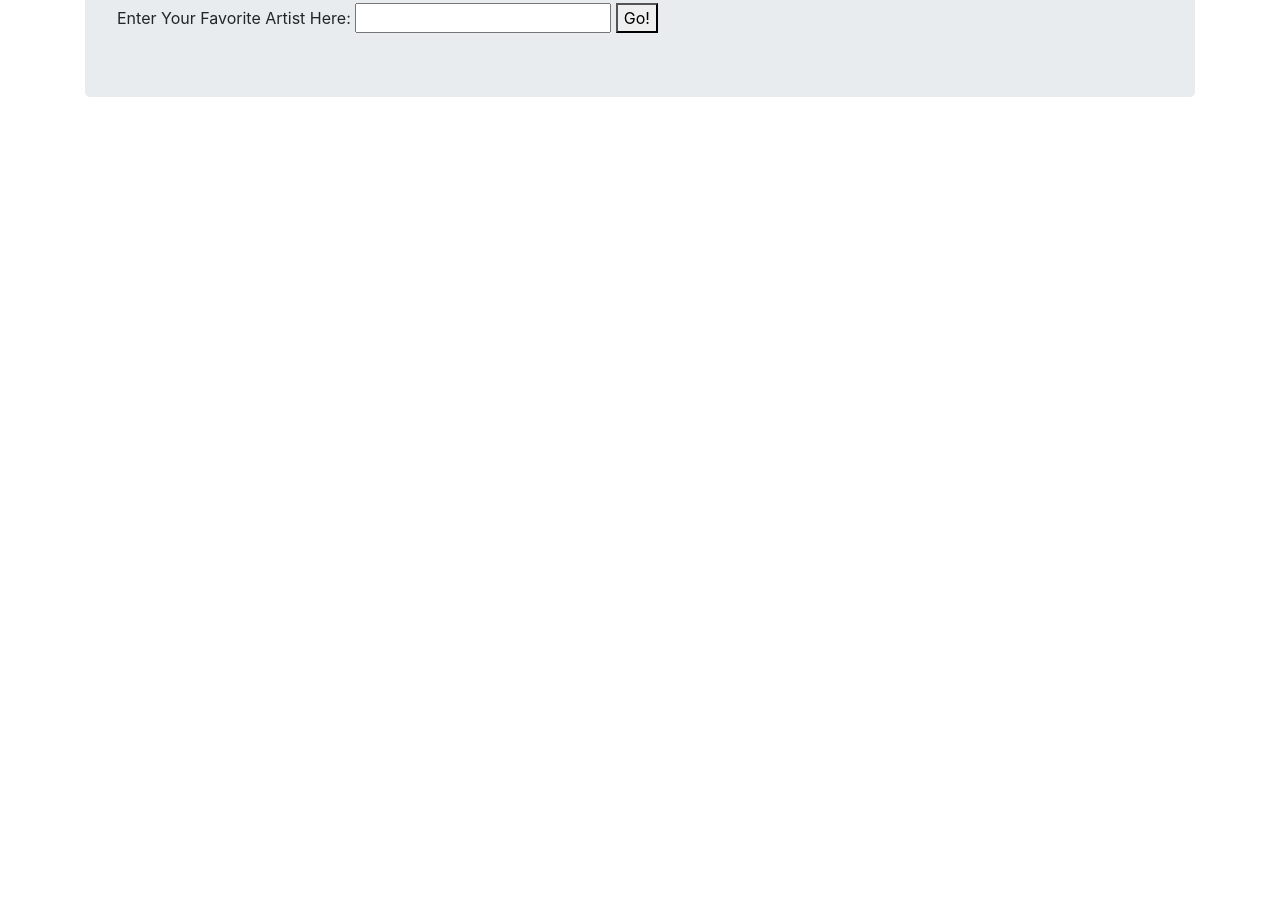
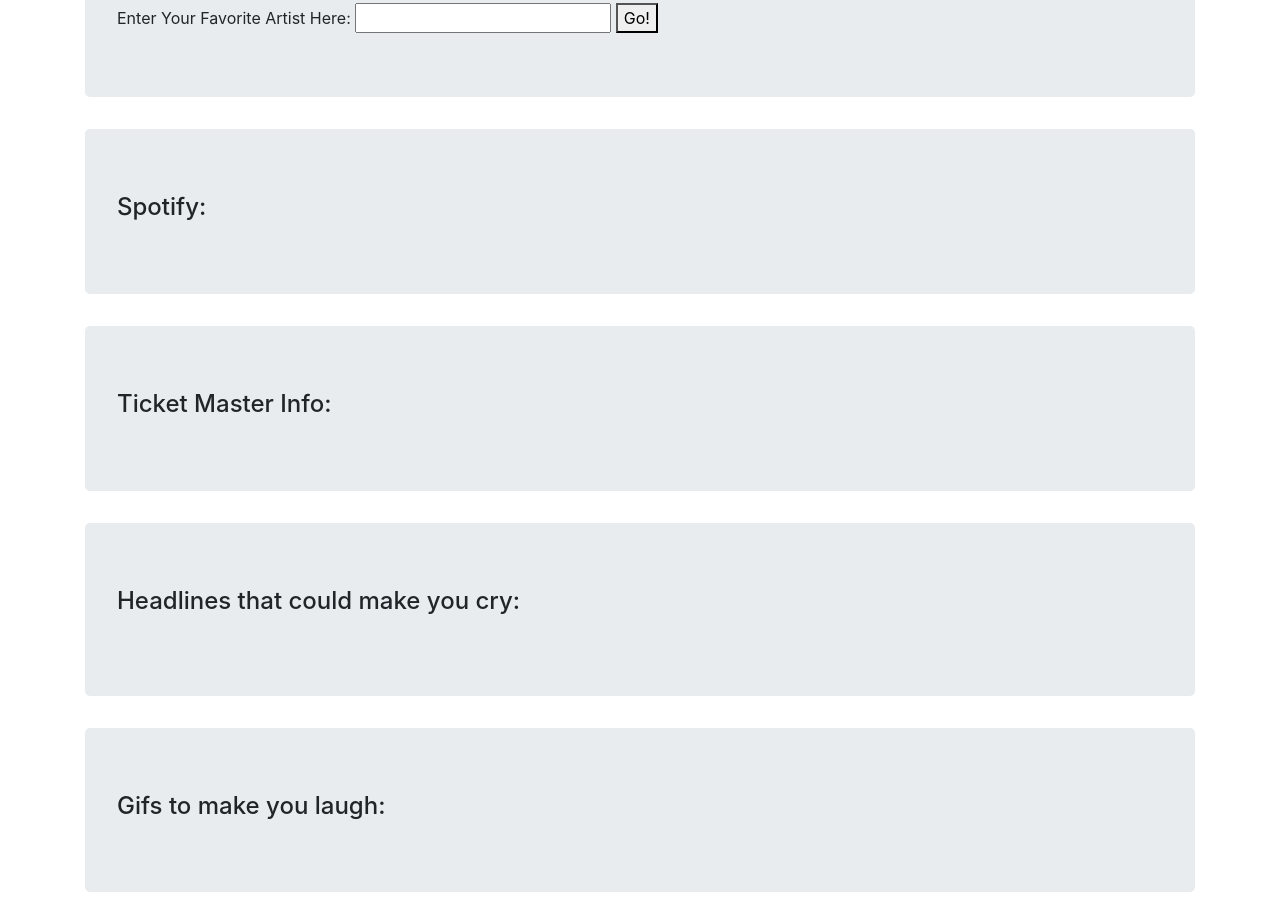
Before and after one commit to mriguez777/project-one, a plain HTML site: page index.html in a window 1280 px wide. Shown: the part 358-1282 px from the top of the page. Before the commit the page ends 800 px from the top, so only its background shows below. Drawn offline with nearby package versions, Linux system fonts and the light colour scheme.

Commit message:
updating function

```diff
--- a/assets/app.js
+++ b/assets/app.js
@@ -3,6 +3,7 @@ $(document).ready(function () {
         e.preventDefault();
         $("#artistHeadline").empty();
         $("#newsDisplay").empty();
+        $("#gifImage").empty();
 
         var artist = $("input[name='artist']").val();
         console.log(artist);
@@ -19,10 +20,8 @@ $(document).ready(function () {
 
             $("#artistHeadline").append(data.articles[0].title);
             $("#newsDisplay").append(data.articles[0].description);
-
+            //insert next api call
         }).then(function () {
-            //insert next api call
-            $("gifDisplay").empty();
 
             var queryURL2 =
                 "https://api.giphy.com/v1/gifs/search?q=" +
@@ -47,12 +46,8 @@ $(document).ready(function () {
                     newgifDiv.prepend(gifImage);
                     // Prependng the animalDiv to the HTML page in the "#gifs-appear-here" div
                     $("#gifImage").prepend(newgifDiv);
-
                 };
-
             });
-
         });
-
-    })
-})
+    });
+});
--- a/index.html
+++ b/index.html
@@ -40,26 +40,53 @@
                 </div>
             </div>
         </div>
+
+        <!-- <div class="row">
+            <div class="col-xl-12">
+                <div class="jumbotron">
+                    <div id="artistHeader">
+                    </div>
+                </div>
+            </div>
+        </div> -->
         <div class="row">
             <div class="col-xl-12">
-                <div id="artistHeader">
-
+                <div class="jumbotron">
+                    <div class="spotDiv" id="spotDisplay">
+                        <h4>Spotify:</h4>
                     </div>
+                </div>
+            </div>
+        </div>
+        <div class="row">
+            <div class="col-xl-12">
+                <div class="jumbotron">
+                <div class="tmDiv" id="tmDisplay">
+                    <h4>Ticket Master Info:</h4>
+                </div>
+            </div>
+            </div>
+        </div>
+        <div class="row">
+            <div class="col-xl-12">
+                <div class="jumbotron">
                     <div class="newsDiv">
+                        <h4>Headlines that could make you cry:</h4>
                         <h1 id="artistHeadline"></h1>
                         <p id="newsDisplay"></p>
                     </div>
-                <div class="spotDiv" id="spotDisplay">
-
                 </div>
+            </div>
+        </div>
+        <div class="row">
+            <div class="col-xl-12">
+                <div class="jumbotron">
                     <div class="gifDiv">
+                        <h4>Gifs to make you laugh:</h4>
                         <div id="gifImage">
                         </div>
                     </div>
-                <div class="tmDiv" id="tmDisplay">
-
                 </div>
-
             </div>
         </div>
     </div>
```
Lines whose indentation alone changed are shown as unchanged.
